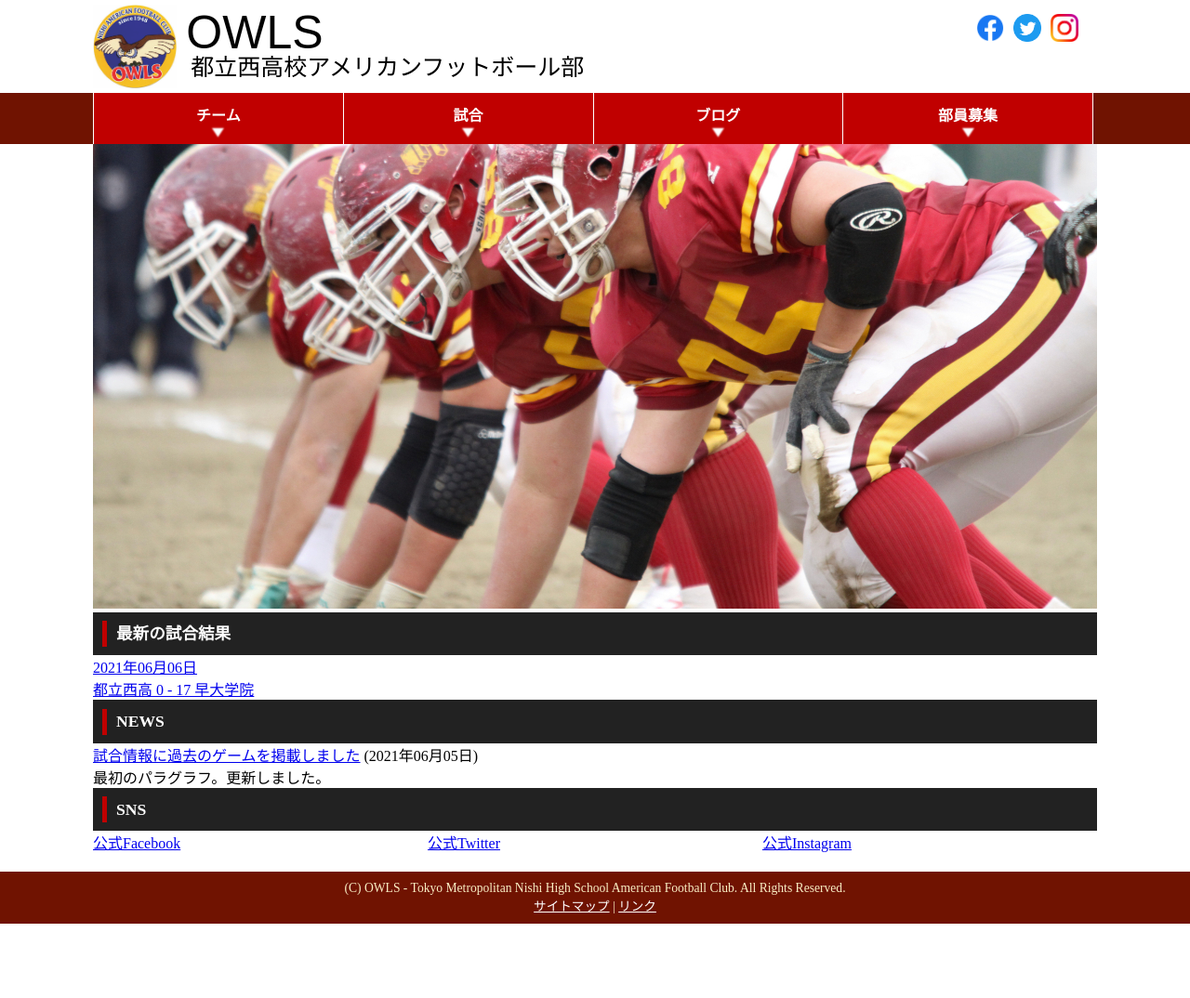
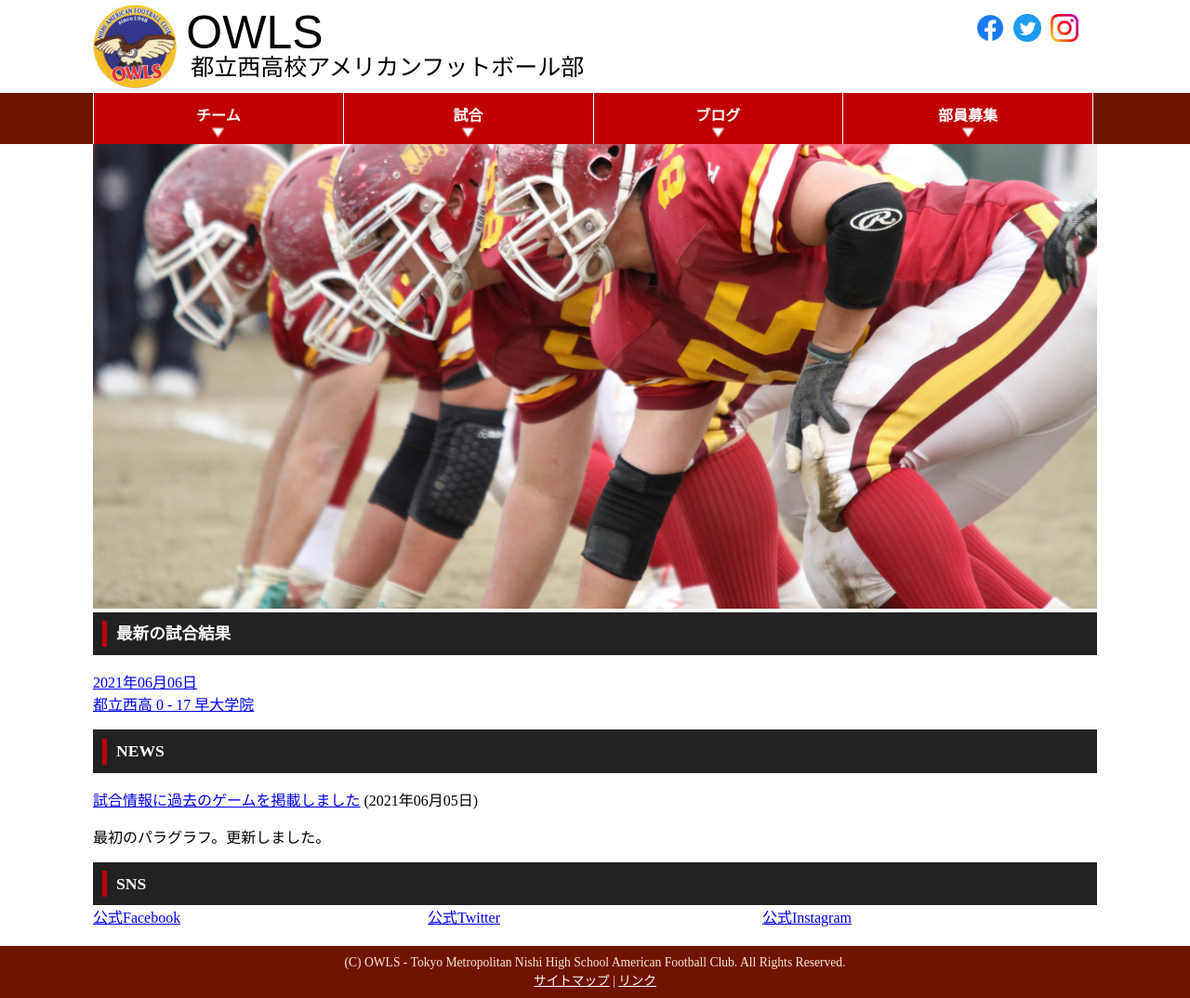
Before and after one commit to numa72/nishi-owls, a Jekyll site: the page built from index.html, in a window 1280 px wide. Shown: the whole page at 93% size. Built offline with Jekyll 4.4.1, drawn with Linux system fonts in a browser that asks for light colours; some web fonts are replaced; before the commit the page ends 994 px from its top, so only the background shows below that.

Commit message:
add p margin

```diff
--- a/_sass/main.scss
+++ b/_sass/main.scss
@@ -97,3 +97,7 @@ h2 {
     background-color: #c00000;
   }
 }
+
+p {
+  margin: 1em 0;
+}
```
